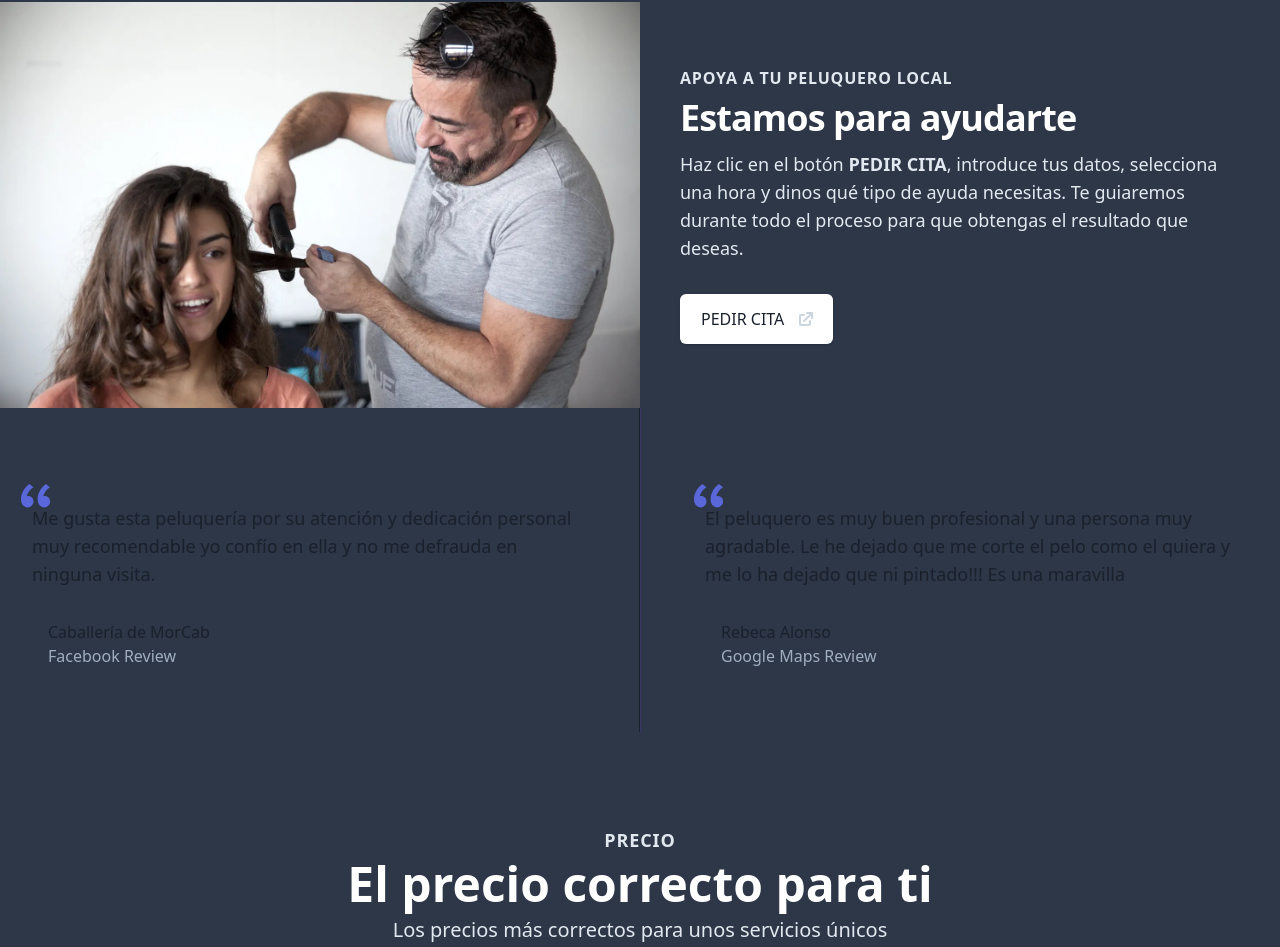
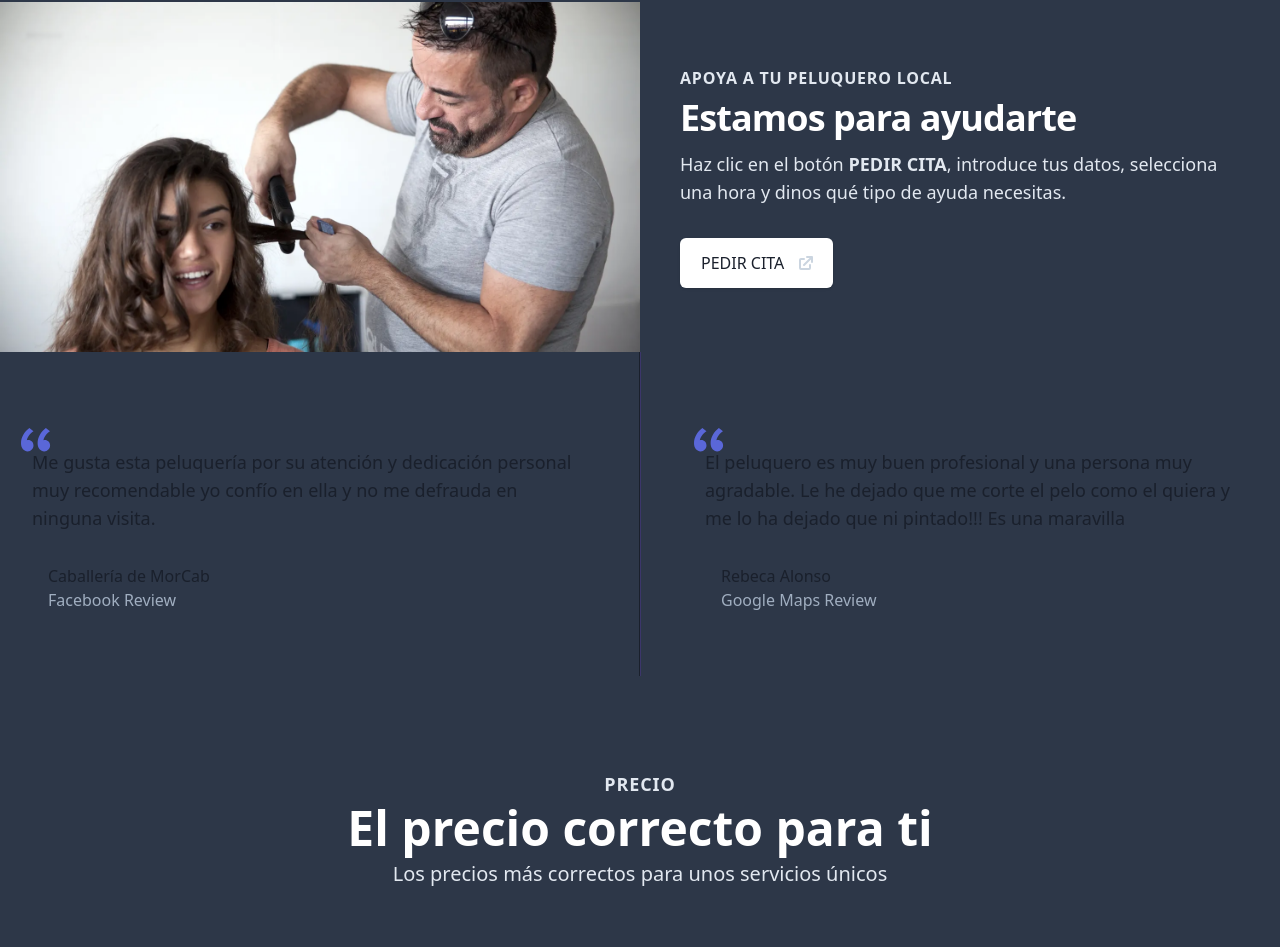
Before and after one commit to Afsoon/benaventepeluqueros, a Next.js app: page / in a window 1280 px wide. Shown: the part 1304-2251 px from the top of the page. Built offline with nearby package versions, Linux system fonts and the light colour scheme; what @tailwindcss/ui would draw is missing.

Commit message:
update links of the index page

```diff
--- a/src/components/CTA/index.tsx
+++ b/src/components/CTA/index.tsx
@@ -11,7 +11,7 @@ const CTA = () => (
       <div className="mt-8 flex justify-center">
         <div className="inline-flex rounded-md shadow">
           <a
-            href="#"
+            href="/book"
             className="inline-flex items-center justify-center px-5 py-3 border border-transparent text-base leading-6 font-medium rounded-md text-white bg-indigo-600 hover:bg-indigo-500 focus:outline-none focus:shadow-outline transition duration-150 ease-in-out"
           >
             Reservar cita
--- a/src/components/CTAImage/index.tsx
+++ b/src/components/CTAImage/index.tsx
@@ -26,8 +26,6 @@ const CTAImage = () => (
             Haz clic en el botón{' '}
             <span className="uppercase font-bold">Pedir Cita</span>, introduce
             tus datos, selecciona una hora y dinos qué tipo de ayuda necesitas.
-            Te guiaremos durante todo el proceso para que obtengas el resultado
-            que deseas.
           </p>
           <div className="mt-8">
             <div className="inline-flex rounded-md shadow">
--- a/src/components/HeroSection/index.tsx
+++ b/src/components/HeroSection/index.tsx
@@ -160,7 +160,7 @@ const HeroSection = () => {
               <div className="mt-5 sm:mt-8 sm:flex sm:justify-center lg:justify-start">
                 <div className="rounded-md shadow">
                   <a
-                    href="#"
+                    href="/book"
                     className="w-full flex items-center justify-center px-8 py-3 border border-transparent text-base leading-6 font-medium rounded-md text-white bg-indigo-600 hover:bg-indigo-500 focus:outline-none focus:shadow-outline transition duration-150 ease-in-out md:py-4 md:text-lg md:px-10"
                   >
                     Pedir cita
@@ -168,7 +168,7 @@ const HeroSection = () => {
                 </div>
                 <div className="mt-3 sm:mt-0 sm:ml-3">
                   <a
-                    href="#"
+                    href="/work"
                     className="w-full flex items-center justify-center px-8 py-3 border border-transparent text-base leading-6 font-medium rounded-md text-indigo-700 bg-indigo-100 hover:text-indigo-600 hover:bg-indigo-50 focus:outline-none focus:shadow-outline focus:border-indigo-300 transition duration-150 ease-in-out md:py-4 md:text-lg md:px-10"
                   >
                     Trabajos realizados
```
